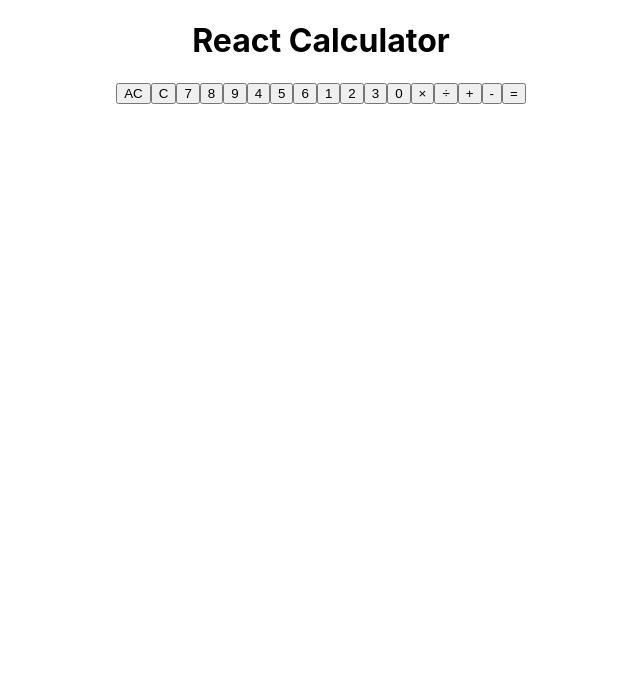
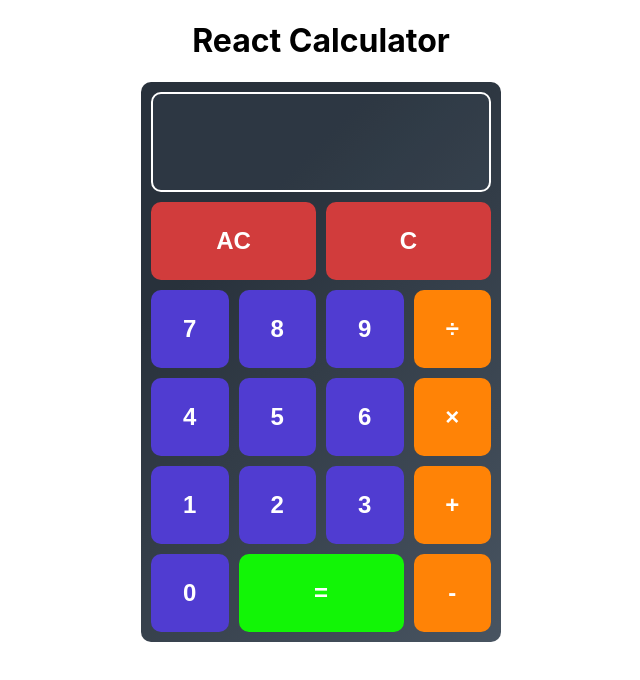
Before and after one commit to Joonald/react-calculator, a React (Create React App) app: page / in a window 1280 px wide. Shown: the top 680 px of the page, without its empty margins (319-959 px from the left). Built offline with nearby package versions, Linux system fonts and the light colour scheme.

Commit message:
completed styling of calculator

```diff
--- a/src/components/App.js
+++ b/src/components/App.js
@@ -1,5 +1,8 @@
 import '../styles/App.css';
 import Button from './Button';
+import Screen from './Screen';
+import '../styles/Button.css';
+
 import { calculatorButtons } from "../data/calculator-base-button-data";
 
 function App() {
@@ -7,10 +10,22 @@ function App() {
     console.log(value)
   }
   return (
-    <div className="App">
+    <div>
       <h1>React Calculator</h1>
-      {calculatorButtons.map((btn, i) =>
-      <Button value={btn.value} handleClick={handleClick} text={btn.text} key={i}/>)}
+      <div className="App">
+        <Screen/>
+        <div className='button-wrapper'>
+          {calculatorButtons.map((btn, i) =>
+          <Button
+          key={btn.value}
+          value={btn.value}
+          text={btn.text}
+          className={btn.type}
+          type={btn.type}
+          handleClick={handleClick}
+          />)}
+        </div>
+      </div>
     </div>
   );
 }
--- a/src/components/Button.js
+++ b/src/components/Button.js
@@ -1,6 +1,6 @@
-function Button({value, handleClick, text}) {
+function Button({type, className, text, value, handleClick}) {
     return (
-        <button onClick={()=>handleClick(value)}>{text}</button>
+        <button type={type} className={className} onClick={()=>handleClick(value)}>{text}</button>
     )
 }
 export default Button;
--- /dev/null
+++ b/src/components/Screen.js
@@ -0,0 +1,10 @@
+import '../styles/Screen.css';
+
+function Screen () {
+    return (
+    <div className='screen'>
+
+    </div>
+    )
+}
+export default Screen;
--- a/src/data/calculator-base-button-data.js
+++ b/src/data/calculator-base-button-data.js
@@ -30,6 +30,12 @@ export const calculatorButtons = [
     value: 9,
   },
   {
+    type: 'operator',
+    className: 'divide',
+    text: '\u00f7',
+    value: '/',
+  },
+  {
     type: 'number',
     className: 'four',
     text: 4,
@@ -46,6 +52,12 @@ export const calculatorButtons = [
     className: 'six',
     text: 6,
     value: 6,
+  },
+  {
+    type: 'operator',
+    className: 'multiply',
+    text: '\u00d7',
+    value: '*',
   },
   {
     type: 'number',
@@ -66,28 +78,22 @@ export const calculatorButtons = [
     value: 3,
   },
   {
+    type: 'operator',
+    className: 'add',
+    text: '+',
+    value: '+',
+  },
+  {
     type: 'number',
     className: 'zero',
     text: 0,
     value: 0,
   },
   {
-    type: 'operator',
-    className: 'multiply',
-    text: '\u00d7',
-    value: '*',
-  },
-  {
-    type: 'operator',
-    className: 'divide',
-    text: '\u00f7',
-    value: '/',
-  },
-  {
-    type: 'operator',
-    className: 'add',
-    text: '+',
-    value: '+',
+    type: 'enter',
+    className: 'equal',
+    text: '=',
+    value: '=',
   },
   {
     type: 'operator',
@@ -95,10 +101,4 @@ export const calculatorButtons = [
     text: '-',
     value: '-',
   },
-  {
-    type: 'enter',
-    className: 'equal',
-    text: '=',
-    value: '=',
-  },
 ];
--- a/src/styles/App.css
+++ b/src/styles/App.css
@@ -1,7 +1,15 @@
 .App {
+  width: 340px;
+  height: 540px;
+  padding: 10px;
+  border-radius: 10px;
+  background-color: #485461;
+  background-image: linear-gradient(315deg, #485461 0%, #28313b 74%);
+  margin: 1rem auto;
+}
+h1 {
   text-align: center;
 }
-
 .App-logo {
   height: 40vmin;
   pointer-events: none;
--- /dev/null
+++ b/src/styles/Button.css
@@ -0,0 +1,54 @@
+.button-wrapper {
+    width: 100%;
+    height: calc(100% - 110px);
+    display: grid;
+    grid-template-columns: repeat(4, 1fr);
+    grid-template-rows: repeat(5, 1fr);
+    grid-gap: 10px;
+}
+.number {
+    border: none;
+    background-color: rgb(80, 60, 209);
+    font-size: 24px;
+    color: rgb(255, 255, 255);
+    font-weight: bold;
+    cursor: pointer;
+    border-radius: 10px;
+    outline: none;
+    grid-column: span 1;
+}
+.number:hover {
+    background-color: rgb(61, 43, 184);
+  }
+.clear {
+    border: none;
+    background-color: rgb(209, 60, 60);
+    font-size: 24px;
+    color: rgb(255, 255, 255);
+    font-weight: bold;
+    cursor: pointer;
+    border-radius: 10px;
+    outline: none;
+    grid-column: span 2;
+}
+.operator {
+    border: none;
+    background-color: rgb(255, 131, 6);
+    font-size: 24px;
+    color: rgb(255, 255, 255);
+    font-weight: bold;
+    cursor: pointer;
+    border-radius: 10px;
+    outline: none;
+}
+.enter {
+    border: none;
+    background-color: rgb(18, 245, 6);
+    font-size: 24px;
+    color: rgb(255, 255, 255);
+    font-weight: bold;
+    cursor: pointer;
+    border-radius: 10px;
+    outline: none;
+    grid-column: span 2;
+}
--- /dev/null
+++ b/src/styles/Screen.css
@@ -0,0 +1,15 @@
+.screen {
+    height: 100px;
+    width: 100%;
+    margin-bottom: 10px;
+    padding: 0 10px;
+    background-color: #4357692d;
+    border-radius: 10px;
+    display: flex;
+    align-items: center;
+    justify-content: flex-end;
+    color: white;
+    font-weight: bold;
+    box-sizing: border-box;
+    border: 2px white solid;
+  }
```
